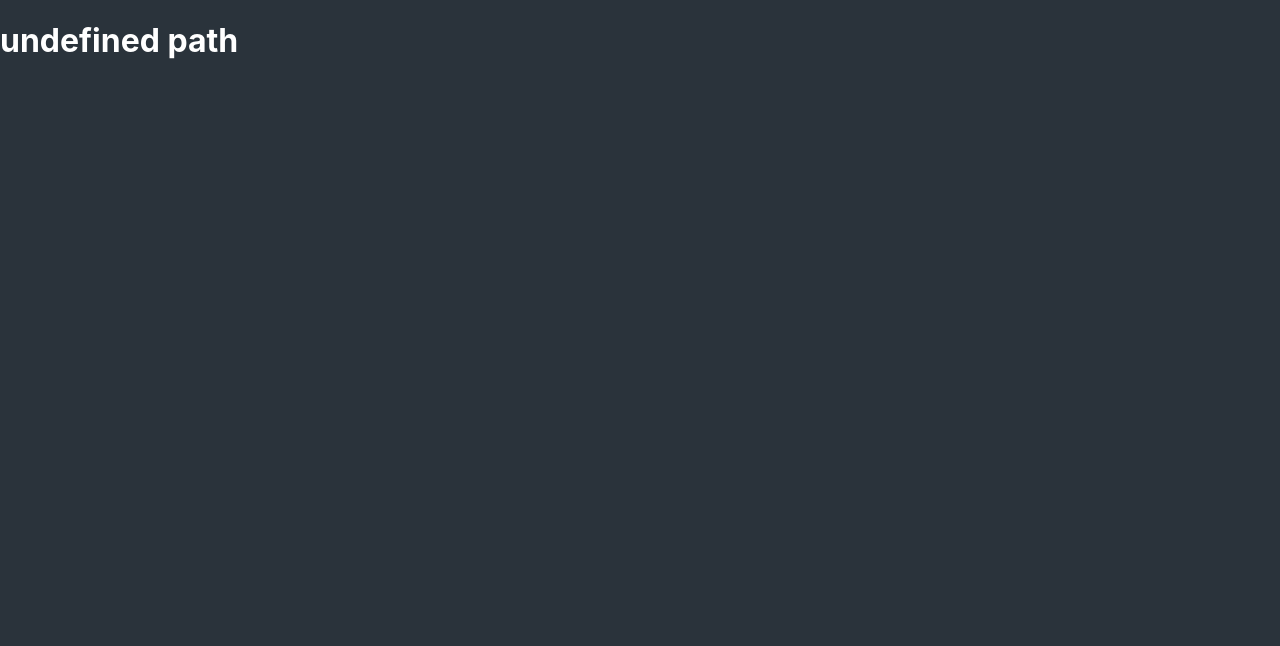
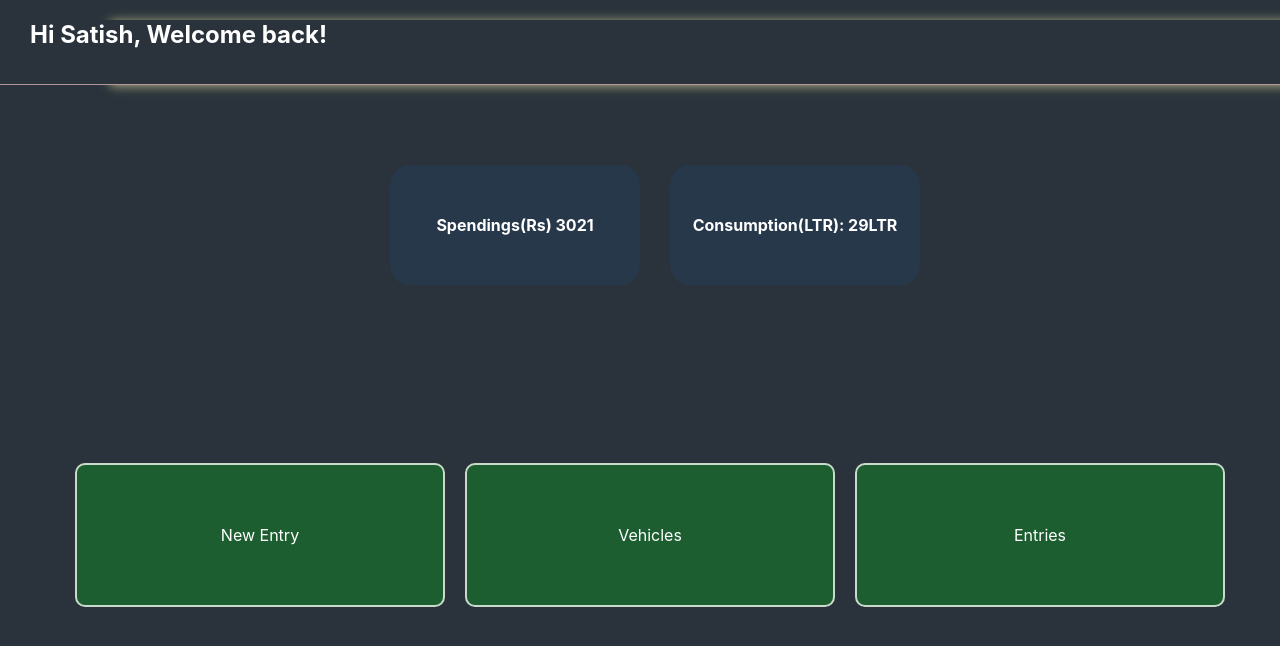
Before and after one commit to Gavh2909/Fuel-Tracking-System-UI, a React (Create React App) app: page /logged/home in a window 1280 px wide. Shown: the top 646 px of the page. Built offline with nearby package versions, Linux system fonts and the light colour scheme.

Commit message:
Added LoggedUser page

```diff
--- a/src/App.js
+++ b/src/App.js
@@ -5,6 +5,7 @@ import PasswordReset from "./Components/Pages/PasswordReset";
 import UserRegister from "./Components/Pages/UserRegister";
 import { Route, BrowserRouter, Routes } from "react-router-dom";
 import VehicleRegister from "./Components/Pages/VehicleRegister";
+import LoggedHome from "./Components/Pages/LoggedHome";
 
 function App() {
   return (
@@ -16,6 +17,7 @@ function App() {
           <Route path="login" element={<Login />} />
           <Route path="pwdreset" element={<PasswordReset />} />
           <Route path="vehicle/addvehicle" element={<VehicleRegister />} />
+          <Route path="logged/home" element={<LoggedHome />} />
           <Route path="*" element={<h1>undefined path</h1>} />
         </Routes>
       </BrowserRouter>
--- a/src/Components/Pages/Home.js
+++ b/src/Components/Pages/Home.js
@@ -1,6 +1,4 @@
 import { React } from "react";
-import { BrowserRouter, Route, Routes } from "react-router-dom";
-import UserRegister from "./UserRegister";
 import Login from "./Login";
 import "../Styles/Home.css";
 
--- /dev/null
+++ b/src/Components/Pages/LoggedHome.js
@@ -0,0 +1,20 @@
+import "../Styles/LoggedHome.css";
+
+const LoggedHome = () => {
+  return (
+    <div className="logged-home">
+      <h2>Hi {"Satish"}, Welcome back!</h2>
+      <div className="boxes-mid">
+        <p>{"Spendings(Rs) 3021"}</p>
+        <p>{"Consumption(LTR): 29LTR"}</p>
+      </div>
+      <div className="boxes-bottom">
+        <a href="/entry/new">New Entry</a>
+        <a href="/vehicle/vehicles">Vehicles</a>
+        <a href="/entry/entries">Entries</a>
+      </div>
+    </div>
+  );
+};
+
+export default LoggedHome;
--- /dev/null
+++ b/src/Components/Styles/LoggedHome.css
@@ -0,0 +1,58 @@
+.logged-home {
+    height: 100vh;
+    display: flex;
+    flex-direction: column;
+}
+
+.logged-home h2 {
+    height: 8vh;
+    padding-left: 30px;
+    border-bottom: 1px solid #b29898;
+    box-shadow: 110px 1px 10px rgb(177, 177, 136);
+}
+
+.boxes-mid {
+    display: flex;
+    height: 30vh;
+    align-items: center;
+    justify-content: center;
+}
+
+.boxes-mid p {
+    margin-left: 30px;
+    height: 120px;
+    width: 250px;
+    background-color: rgb(39, 56, 74);
+    font-weight: bolder;
+    border-radius: 20px;
+    display: flex;
+    align-items: center;
+    justify-content: center;
+}
+
+.logged-home .boxes-bottom {
+    display: flex;
+    align-items: center;
+    justify-content: center;
+    height: 40vh;
+    padding: 30px;
+}
+
+.logged-home .boxes-bottom a {
+    background-color: rgb(29, 94, 49);
+    height: 140px;
+    width: 30%;
+    border: 2px solid rgb(202, 218, 202);
+    margin-left: 20px;
+    display: flex;
+    align-items: center;
+    justify-content: center;
+    border-radius: 10px;
+    text-decoration: none;
+}
+
+.logged-home .boxes-bottom a:hover {
+    cursor: pointer;
+    background-color: rgb(27, 79, 62);
+    box-shadow: 8px 8px rgb(87, 68, 68);
+}
```
